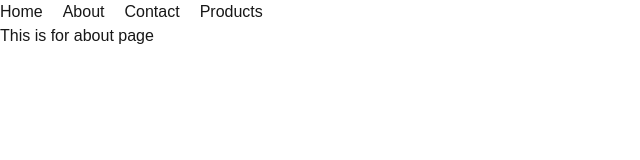
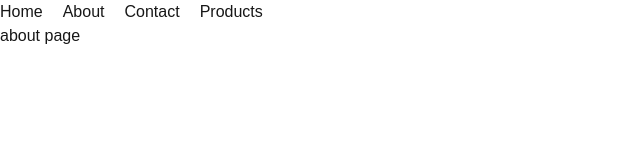
Before and after one commit to sarva1210/Next-js, a Next.js app: page /mainlayout/about in a window 1280 px wide. Shown: the top 160 px of the page, without its empty margins (0-640 px from the left). Built offline with nearby package versions, Linux system fonts and the light colour scheme.

Commit message:
about page

```diff
--- a/src/app/mainlayout/about/page.js
+++ b/src/app/mainlayout/about/page.js
@@ -3,7 +3,7 @@ import React from "react";
 const page = () => {
   return (
     <div>
-      <h1>This is for about page</h1>
+      <h1>about page</h1>
     </div>
   );
 };
```
